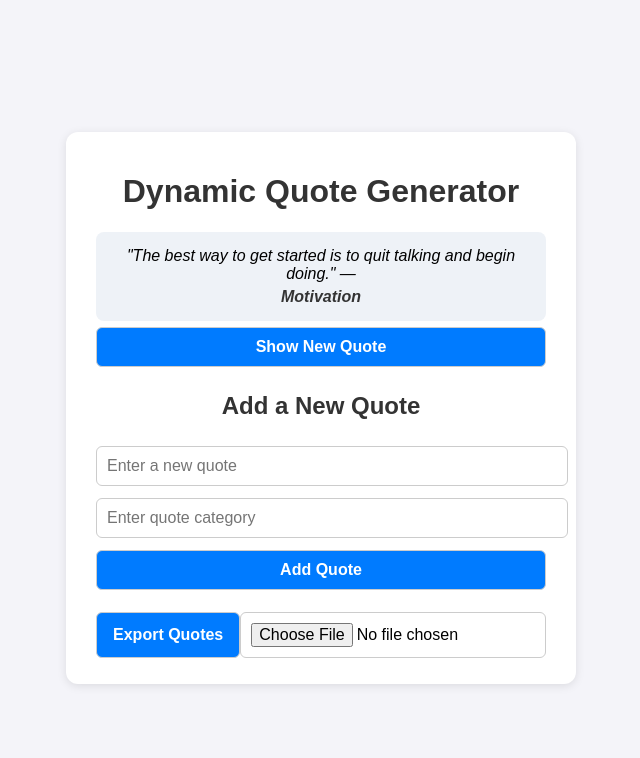
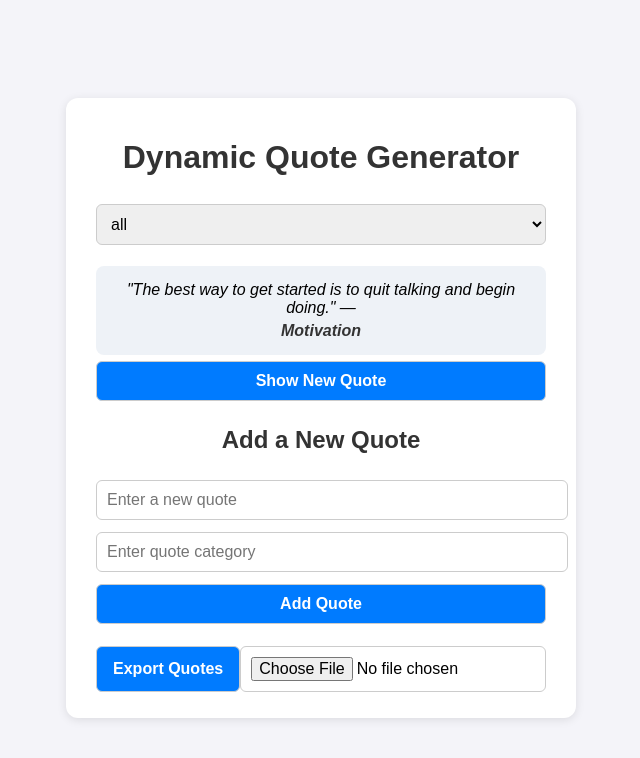
Before and after one commit to Laz-28/alx_fe_javascript, a plain HTML site: page dom-manipulation/index.html in a window 1280 px wide. Shown: the whole page, without its empty margins (319-959 px from the left). Drawn offline with Linux system fonts and the light colour scheme.

Commit message:
Adding the optionality option

```diff
--- a/dom-manipulation/index.html
+++ b/dom-manipulation/index.html
@@ -1,8 +1,8 @@
 <!DOCTYPE html>
 <html lang="en">
 <head>
-  <meta charset="UTF-8">
-  <meta name="viewport" content="width=device-width, initial-scale=1.0">
+  <meta charset="UTF-8" />
+  <meta name="viewport" content="width=device-width, initial-scale=1.0" />
   <title>Dynamic Quote Generator</title>
   <style>
     body {
@@ -19,7 +19,7 @@
       padding: 20px 30px;
       border-radius: 12px;
       width: 450px;
-      box-shadow: 0 2px 10px rgba(0,0,0,0.1);
+      box-shadow: 0 2px 10px rgba(0, 0, 0, 0.1);
     }
 
     h1, h2 {
@@ -27,7 +27,7 @@
       color: #333;
     }
 
-    input, button {
+    input, button, select {
       width: 100%;
       margin: 6px 0;
       padding: 10px;
@@ -77,6 +77,10 @@
   <div class="container">
     <h1>Dynamic Quote Generator</h1>
 
+    <select id="categoryFilter" onchange="filterQuotes()">
+      <option value="all">All Categories</option>
+    </select>
+
     <div id="quoteDisplay">Click "Show New Quote" to begin.</div>
     <button id="newQuote">Show New Quote</button>
 
--- a/dom-manipulation/script.js
+++ b/dom-manipulation/script.js
@@ -1,5 +1,5 @@
 // ✅ Load quotes from localStorage or use defaults
-let quotes = JSON.parse(localStorage.getItem('quotes')) || [
+let quotes = JSON.parse(localStorage.getItem("quotes")) || [
   { text: "The best way to get started is to quit talking and begin doing.", category: "Motivation" },
   { text: "Life is what happens when you're busy making other plans.", category: "Life" },
   { text: "In the middle of every difficulty lies opportunity.", category: "Inspiration" }
@@ -8,24 +8,24 @@ let quotes = JSON.parse(localStorage.getItem('quotes')) || [
 const quoteDisplay = document.getElementById("quoteDisplay");
 const newQuoteBtn = document.getElementById("newQuote");
 const addQuoteBtn = document.getElementById("addQuoteBtn");
+const categoryFilter = document.getElementById("categoryFilter");
 
 // ✅ Show a random quote and save to sessionStorage
 function showRandomQuote() {
-  if (quotes.length === 0) {
-    quoteDisplay.textContent = "No quotes available.";
+  let filteredQuotes = getFilteredQuotes();
+  if (filteredQuotes.length === 0) {
+    quoteDisplay.textContent = "No quotes available for this category.";
     return;
   }
 
-  const randomIndex = Math.floor(Math.random() * quotes.length);
-  const randomQuote = quotes[randomIndex];
+  const randomIndex = Math.floor(Math.random() * filteredQuotes.length);
+  const randomQuote = filteredQuotes[randomIndex];
 
   quoteDisplay.innerHTML = `"${randomQuote.text}" — <strong>${randomQuote.category}</strong>`;
-
-  // Save last viewed quote in sessionStorage
   sessionStorage.setItem("lastQuote", JSON.stringify(randomQuote));
 }
 
-// ✅ Add a new quote and save to localStorage
+// ✅ Add a new quote and update storage and categories
 function addQuote() {
   const newQuoteText = document.getElementById("newQuoteText").value.trim();
   const newQuoteCategory = document.getElementById("newQuoteCategory").value.trim();
@@ -38,19 +38,45 @@ function addQuote() {
   const newQuoteObj = { text: newQuoteText, category: newQuoteCategory };
   quotes.push(newQuoteObj);
 
-  saveQuotes(); // persist in localStorage
-  showRandomQuote(); // refresh display
+  saveQuotes();
+  populateCategories(); // refresh dropdown if new category added
+  showRandomQuote();
 
   document.getElementById("newQuoteText").value = "";
   document.getElementById("newQuoteCategory").value = "";
 }
 
-// ✅ Save all quotes to localStorage
+// ✅ Save quotes to localStorage
 function saveQuotes() {
   localStorage.setItem("quotes", JSON.stringify(quotes));
 }
 
-// ✅ Export quotes as JSON file (function name fixed)
+// ✅ Populate unique categories into the dropdown
+function populateCategories() {
+  const categories = ["all", ...new Set(quotes.map(q => q.category))];
+  categoryFilter.innerHTML = categories.map(cat => `<option value="${cat}">${cat}</option>`).join("");
+
+  const savedFilter = localStorage.getItem("selectedCategory");
+  if (savedFilter && categories.includes(savedFilter)) {
+    categoryFilter.value = savedFilter;
+  }
+}
+
+// ✅ Filter quotes by selected category
+function filterQuotes() {
+  const selectedCategory = categoryFilter.value;
+  localStorage.setItem("selectedCategory", selectedCategory);
+  showRandomQuote();
+}
+
+// ✅ Helper: get quotes by selected category
+function getFilteredQuotes() {
+  const selectedCategory = localStorage.getItem("selectedCategory") || "all";
+  if (selectedCategory === "all") return quotes;
+  return quotes.filter(q => q.category === selectedCategory);
+}
+
+// ✅ Export quotes to JSON
 function exportToJsonFile() {
   const dataStr = JSON.stringify(quotes, null, 2);
   const blob = new Blob([dataStr], { type: "application/json" });
@@ -60,7 +86,6 @@ function exportToJsonFile() {
   link.href = url;
   link.download = "quotes.json";
   link.click();
-
   URL.revokeObjectURL(url);
 }
 
@@ -73,19 +98,20 @@ function importFromJsonFile(event) {
       if (Array.isArray(importedQuotes)) {
         quotes.push(...importedQuotes);
         saveQuotes();
+        populateCategories();
         alert("Quotes imported successfully!");
         showRandomQuote();
       } else {
         alert("Invalid JSON format!");
       }
-    } catch (err) {
+    } catch {
       alert("Error reading JSON file.");
     }
   };
   fileReader.readAsText(event.target.files[0]);
 }
 
-// ✅ Restore last viewed quote from sessionStorage
+// ✅ Load last viewed quote
 function loadLastViewedQuote() {
   const lastQuote = sessionStorage.getItem("lastQuote");
   if (lastQuote) {
@@ -101,7 +127,8 @@ newQuoteBtn.addEventListener("click", showRandomQuote);
 addQuoteBtn.addEventListener("click", addQuote);
 document.getElementById("exportBtn").addEventListener("click", exportToJsonFile);
 
-// ✅ Initialize
+// ✅ Initialize app
 window.onload = function () {
+  populateCategories();
   loadLastViewedQuote();
 };
```
